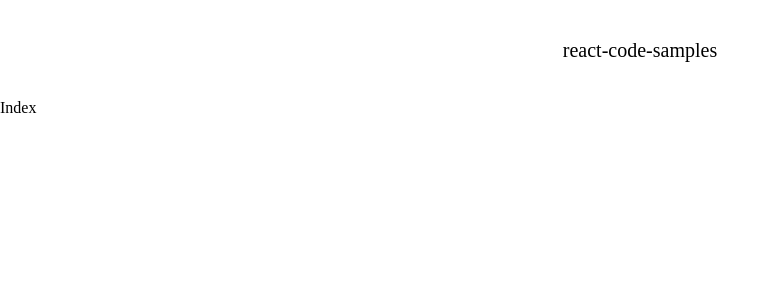
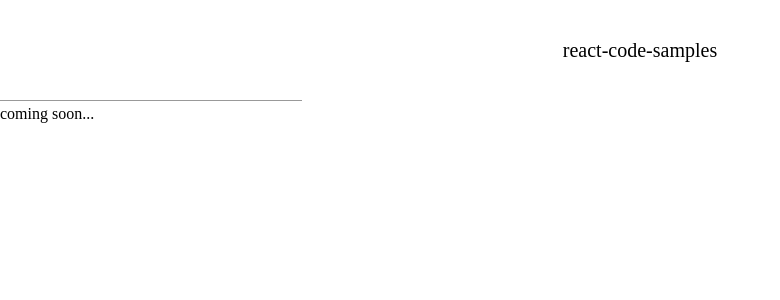
Before and after one commit to nekikara/react-code-samples, a Next.js app: page / in a window 1280 px wide. Shown: the top 300 px of the page, without its empty margins (0-780 px from the left). Built offline with nearby package versions, Linux system fonts and the light colour scheme.

Commit message:
Add the top page layout

```diff
--- /dev/null
+++ b/components/index/Card.tsx
@@ -0,0 +1,21 @@
+import styled from "styled-components";
+
+const ThreeColumns = styled.div`
+  grid-column: span 3;
+  height: 100px;
+  border-top: 1px solid rgba(0, 0, 0, .4);
+`;
+
+const CardContentBox = styled.div`
+  padding: 5px 0 0;
+`;
+
+const Card = (props: any) => (
+  <ThreeColumns>
+    <CardContentBox>
+      {props.children}
+    </CardContentBox>
+  </ThreeColumns>
+);
+
+export default Card;
--- a/pages/index.tsx
+++ b/pages/index.tsx
@@ -1,9 +1,30 @@
 import Header from "../components/Header";
+import styled from "styled-components";
+import Card from "../components/index/Card";
+
+const Main = styled.div`
+  display: flex;
+  flex-direction: row;
+  justify-content: center;
+`;
+
+const Center = styled.div`
+  width: 1280px;
+  display: grid;
+  grid-gap: 24px;
+  grid-template-columns: repeat(12, 1fr);
+`;
 
 const Index = () => (
   <>
     <Header />
-    Index
+    <Main>
+      <Center>
+        <Card>
+          <p>coming soon...</p>
+        </Card>
+      </Center>
+    </Main>
   </>
 );
 
```
